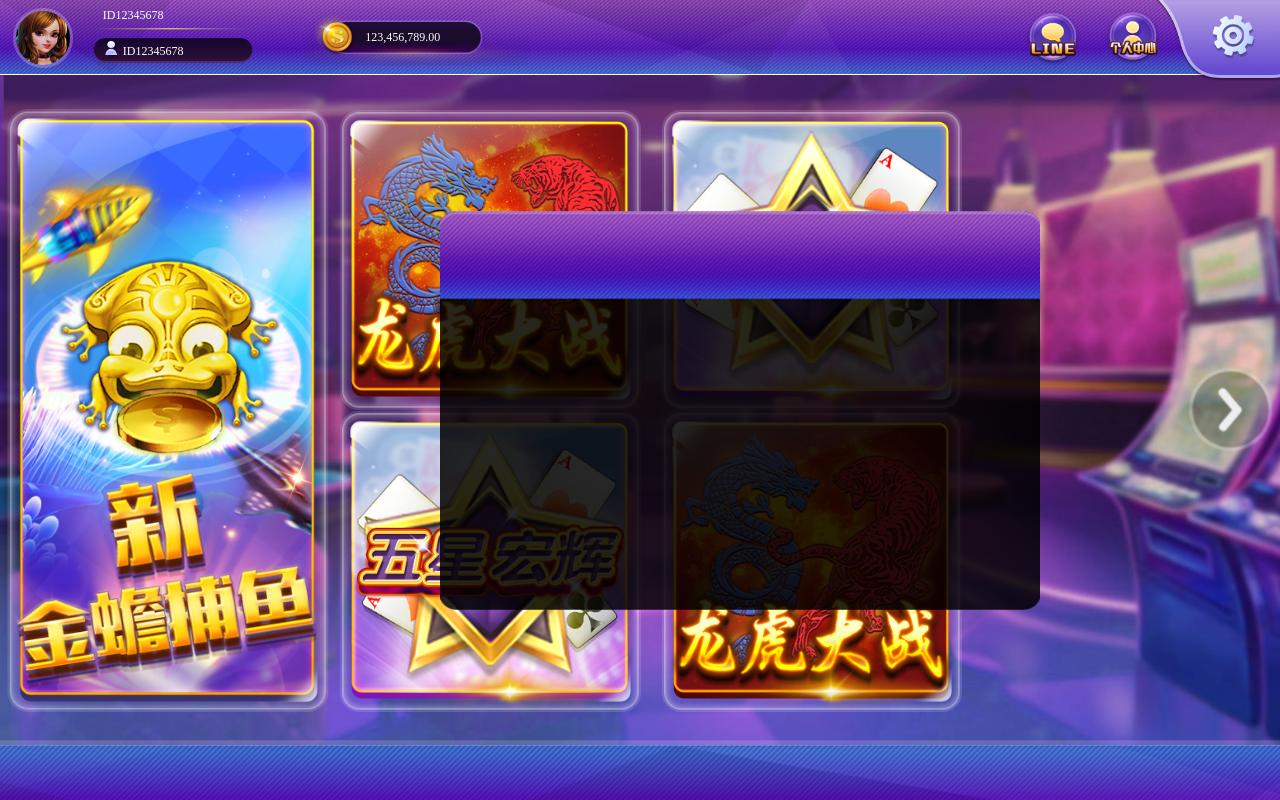
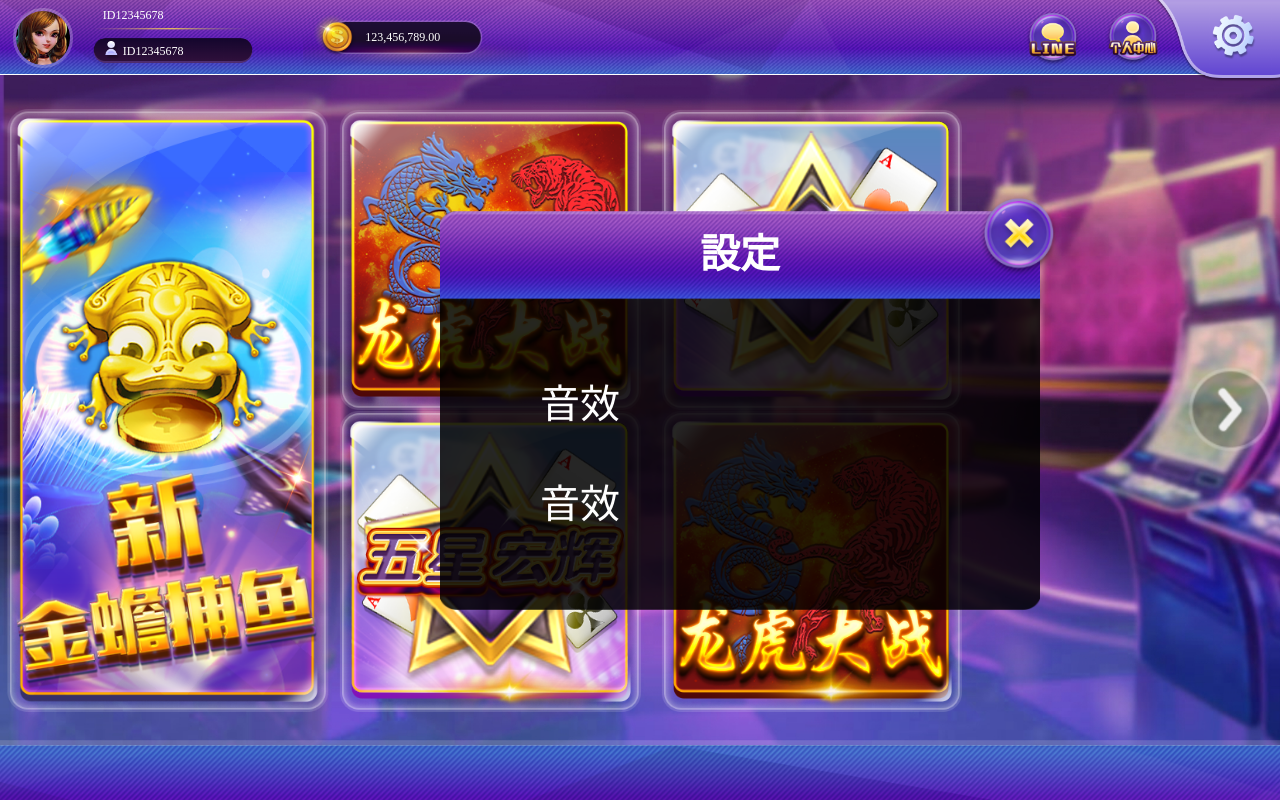
Before and after one commit to jacky1739/entertainment_loby, a Vue app: page /#/ in a window 1280 px wide. Built offline with nearby package versions, Linux system fonts and the light colour scheme.

Commit message:
modal 設定大概

```diff
--- a/src/components/ModalItem.vue
+++ b/src/components/ModalItem.vue
@@ -1,13 +1,20 @@
 <template>
-  <div class="popUp__Setting">
-    <div class="popUp__Setting__bg">
-      <!-- <p>這是modal</p> -->
+  <div class="modal">
+    <div class="modal__cancel">
+      <a href="#"><img src="../../public/images/Lobby/平台svg/ibfo_bdm_setting_exit_normal.svg" alt=""></a>
+    </div>
+    <div class="modal__bg">
+      <h2 class="modal__title">設定</h2>
+      <div class="modal__btn">
+        <p class="modal__btn__text">音效</p>
+        <p class="modal__btn__text">音效</p>
+      </div>
     </div>
   </div>
 </template>
 
 <style lang="scss" scoped>
-.popUp__Setting {
+.modal {
   width: 400px;
   position: absolute;
   top:50%;
@@ -20,7 +27,37 @@
     background-size: contain;
     width: 6rem;
     height: 4rem;
-
+    padding: 0 1rem;
+  }
+  &__title {
+    line-height: .9rem;
+    text-align: center;
+    font-size: .4rem;
+    color: white;
+  }
+  &__cancel {
+    position: absolute;
+    width: .88rem;
+    height: auto;
+    top: -18px;
+    right: -223px;
+  }
+  &__btn {
+    flex-direction: column;
+    display: flex;
+    justify-content: center;
+    height: calc(100% - .9rem);
+    &__text {
+      line-height: 1rem;
+      font-size: .4rem;
+    }
+    &__switch {
+      background-image: url('../../public/images/Lobby/平台svg/btn_bgm_on.svg');
+      background-repeat: no-repeat;
+      background-size: cover;
+      width: .9rem;
+      height: .2rem;
+    }
   }
 }
 </style>
```
